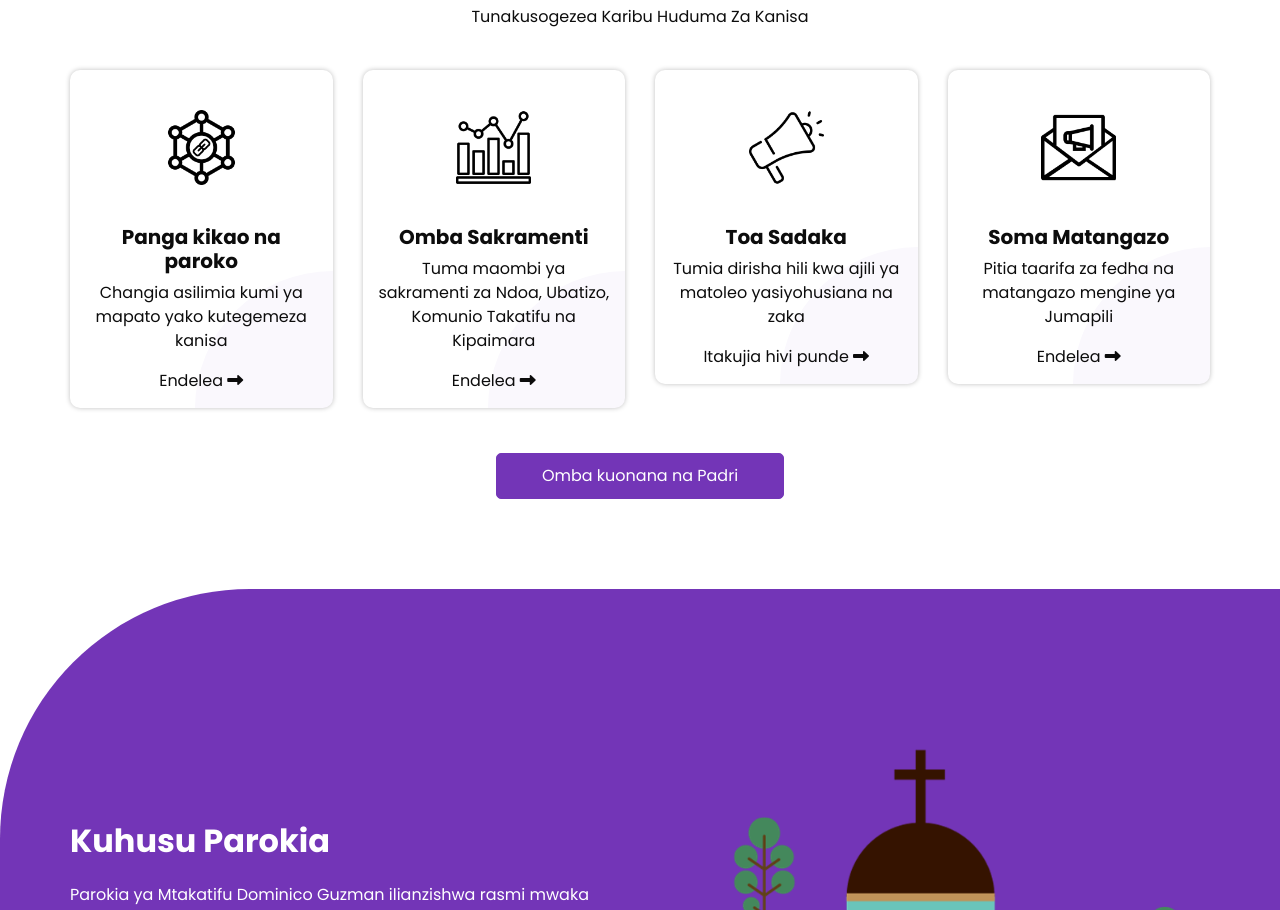
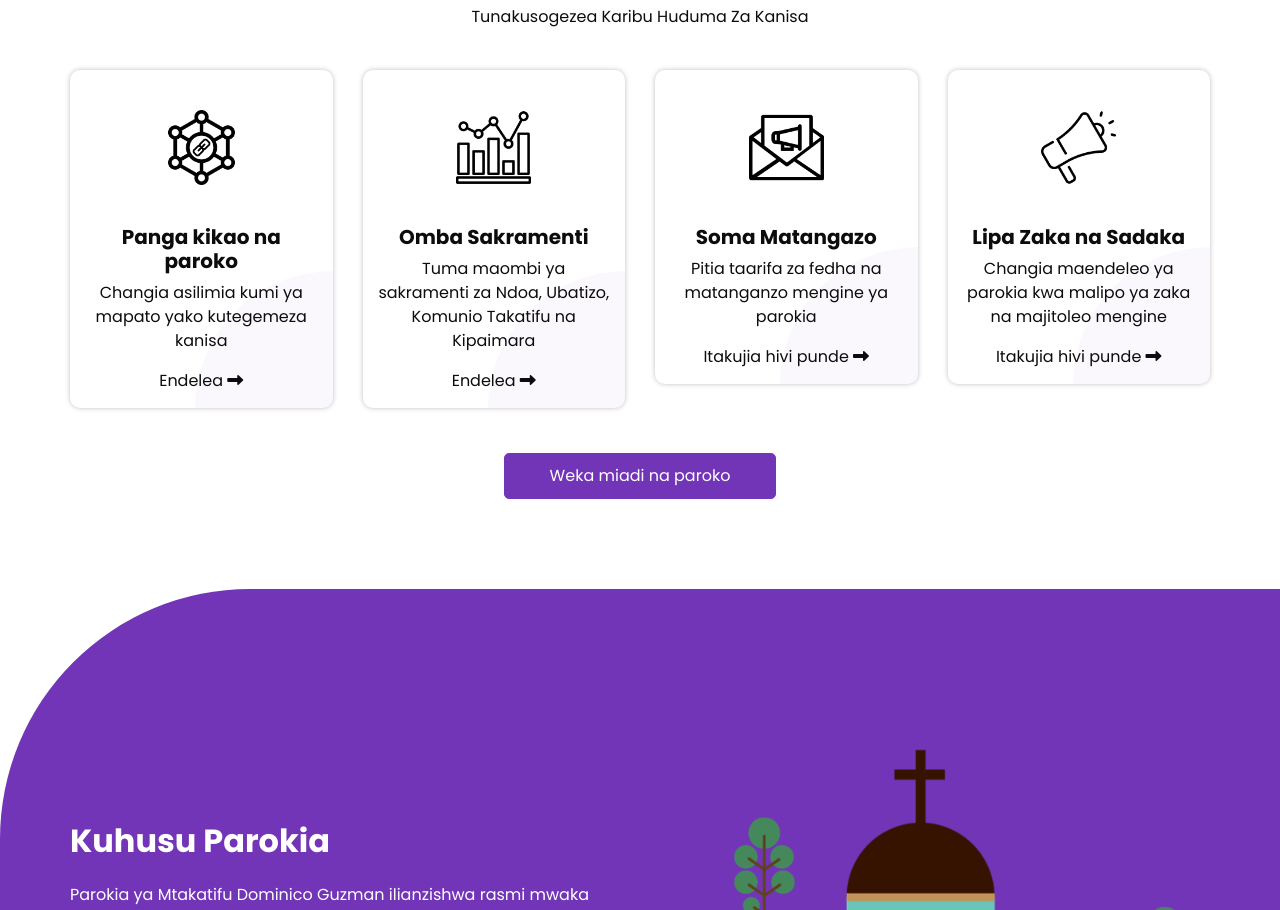
Before and after one commit to MoKatala/dominico, a plain HTML site: page index.html in a window 1280 px wide. Shown: the part 931-1841 px from the top of the page. Drawn offline with nearby package versions, Linux system fonts and the light colour scheme; some packages are replaced by stand-ins of ours; a script that the page names is missing; files whose address does not match are found by name.

Commit message:
Update index.html

```diff
--- a/index.html
+++ b/index.html
@@ -216,14 +216,14 @@
         <div class="col-md-6 col-lg-3">
           <div class="box">
             <div class="img-box">
-              <img src="s3.png" alt="">
+              <img src="s4.png" alt="">
             </div>
             <div class="detail-box">
               <h5>
-                Toa Sadaka
+                Soma Matangazo
               </h5>
               <p>
-                Tumia dirisha hili kwa ajili ya matoleo yasiyohusiana na zaka
+                Pitia taarifa za fedha na matanganzo mengine ya parokia
               </p>
               <a href="">
                 <span>
@@ -237,18 +237,18 @@
         <div class="col-md-6 col-lg-3">
           <div class="box">
             <div class="img-box">
-              <img src="s4.png" alt="">
+              <img src="s3.png" alt="">
             </div>
             <div class="detail-box">
               <h5>
-                Soma Matangazo
+                Lipa Zaka na Sadaka
               </h5>
               <p>
-                Pitia taarifa za fedha na matangazo mengine ya Jumapili
+                Changia maendeleo ya parokia kwa malipo ya zaka na majitoleo mengine
               </p>
               <a href="https://taarifa.dominico.online/">
                 <span>
-                  Endelea
+                  Itakujia hivi punde
                 </span>
                 <i class="fa fa-long-arrow-right" aria-hidden="true"></i>
               </a>
@@ -257,8 +257,8 @@
         </div>
       </div>
       <div class="btn-box">
-        <a href="https://docs.google.com/forms/d/e/1FAIpQLSeuQFBE3yz5mXqfNu3HLW0d6GfSoclmIgkJjsG8XKT0MAVqUw/viewform">
-          Omba kuonana na Padri
+        <a href="https://calendly.com/mo-hq/kikao-na-paroko">
+          Weka miadi na paroko
         </a>
       </div>
     </div>
```
